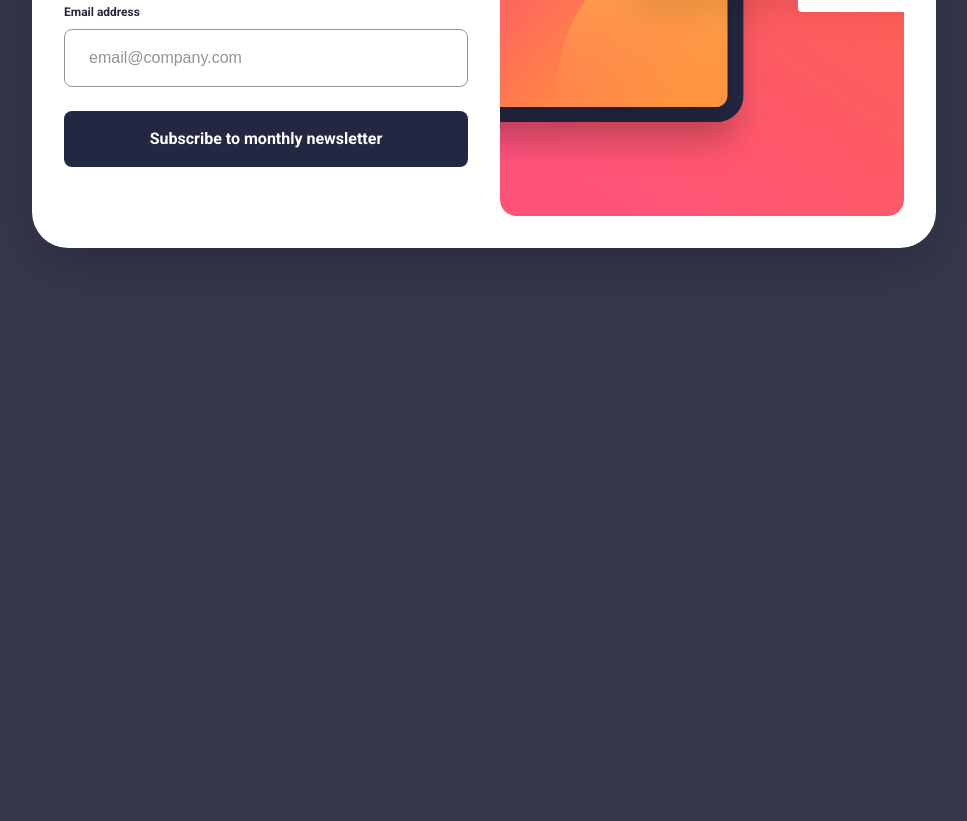
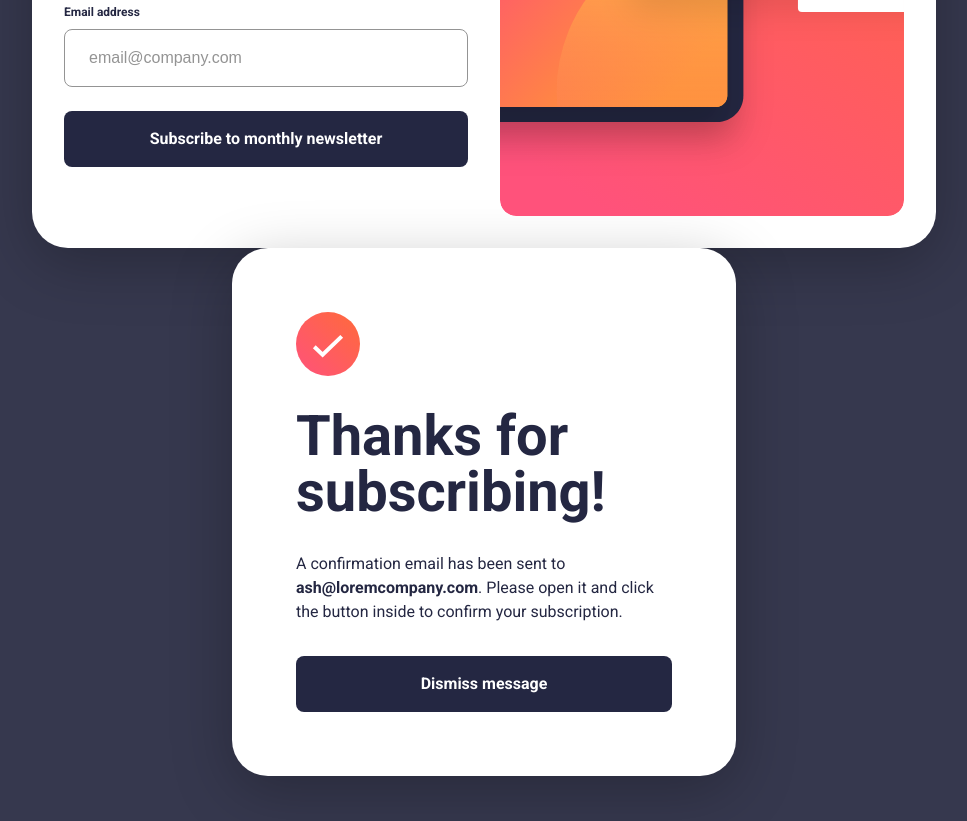
Before and after one commit to maadhav-codes/fm-newsletter-signup-form-solution, a plain HTML site: page index.html in a window 1280 px wide. Shown: the part 487-1308 px from the top of the page, without its empty margins (156-1123 px from the left). Before the commit the page ends 807 px from the top, so only its background shows below. Drawn offline with Linux system fonts and the light colour scheme.

Commit message:
Add styles for success message section and update visibility in HTML

```diff
--- a/css/style.css
+++ b/css/style.css
@@ -11,6 +11,9 @@
   --blue-700: hsl(235, 18%, 26%);
   --grey: hsl(0, 0%, 58%);
   --white: hsl(0, 0%, 100%);
+
+  --shadow-card: 0 15px 60px 0 hsla(0, 0%, 0%, 0.25);
+  --shadow-button: 0 16px 32px 0 hsla(4, 100%, 67%, 0.5);
 }
 
 body {
@@ -58,12 +61,11 @@ ul {
 
 .container {
   width: 100%;
-  max-width: 38rem;
-  margin: 0 auto;
 }
 
 .container section {
   background-color: var(--white);
+  margin: 0 auto;
 }
 
 .newsletter-signup .content {
@@ -142,9 +144,7 @@ ul {
 
 .form-group input:focus {
   border-color: var(--blue-800);
-}
 
-.form-group input:focus {
   outline: 2px solid var(--blue-700);
   outline-offset: 2px;
 }
@@ -175,7 +175,8 @@ ul {
   display: block;
 }
 
-.newsletter-signup .content button {
+.newsletter-signup button,
+.newsletter-success button {
   display: block;
   width: 100%;
   border-radius: 0.5rem;
@@ -189,8 +190,48 @@ ul {
   color: var(--white);
 }
 
-.newsletter-signup .content button:hover {
+.newsletter-signup button:hover,
+.newsletter-success button:hover {
   background: linear-gradient(45deg, hsl(15, 100%, 61%), hsl(346, 100%, 66%));
+  box-shadow: var(--shadow-button);
+}
+
+.newsletter-success {
+  padding: 9.25rem 1.5rem 4.25rem;
+  height: 100vh;
+}
+
+.success-content {
+  display: flex;
+  flex-direction: column;
+  gap: 2rem;
+  height: 100%;
+}
+
+.success-content img {
+  width: 4rem;
+  height: 4rem;
+}
+
+.success-content h2 {
+  font-size: 2.5rem;
+  font-weight: 700;
+  line-height: 1;
+  color: var(--blue-800);
+}
+
+.success-content p {
+  font-size: 1rem;
+  line-height: 1.5;
+  color: var(--blue-800);
+}
+
+.success-content p strong {
+  font-weight: 800;
+}
+
+.success-content button {
+  margin-top: auto;
 }
 
 @media (min-width: 768px) {
@@ -198,10 +239,15 @@ ul {
     padding: 4.5rem;
   }
 
+  .newsletter-signup,
+  .newsletter-success {
+    border-radius: 2.25rem;
+    box-shadow: var(--shadow-card);
+  }
+
   .newsletter-signup {
-    border-radius: 2.25rem;
-    box-shadow: 0 15px 60px 0 hsla(0, 0%, 0%, 0.25);
     padding: 2.5rem;
+    max-width: 38rem;
   }
 
   .newsletter-signup picture img {
@@ -224,6 +270,16 @@ ul {
   .form-group {
     margin-bottom: 1rem;
   }
+
+  .newsletter-success {
+    padding: 4rem;
+    max-width: 31.5rem;
+    height: auto;
+  }
+
+  .success-content h2 {
+    font-size: 3.5rem;
+  }
 }
 
 @media (min-width: 1280px) {
@@ -239,6 +295,7 @@ ul {
     align-items: center;
     justify-content: center;
     column-gap: 2rem;
+    max-width: 56.5rem;
   }
 
   .newsletter-signup picture {
--- a/index.html
+++ b/index.html
@@ -91,7 +91,7 @@
         </article>
       </section>
 
-      <section class="newsletter-success" hidden>
+      <section class="newsletter-success">
         <article class="success-content">
           <img src="./assets/images/icon-success.svg" alt="Success checkmark" />
 
```
